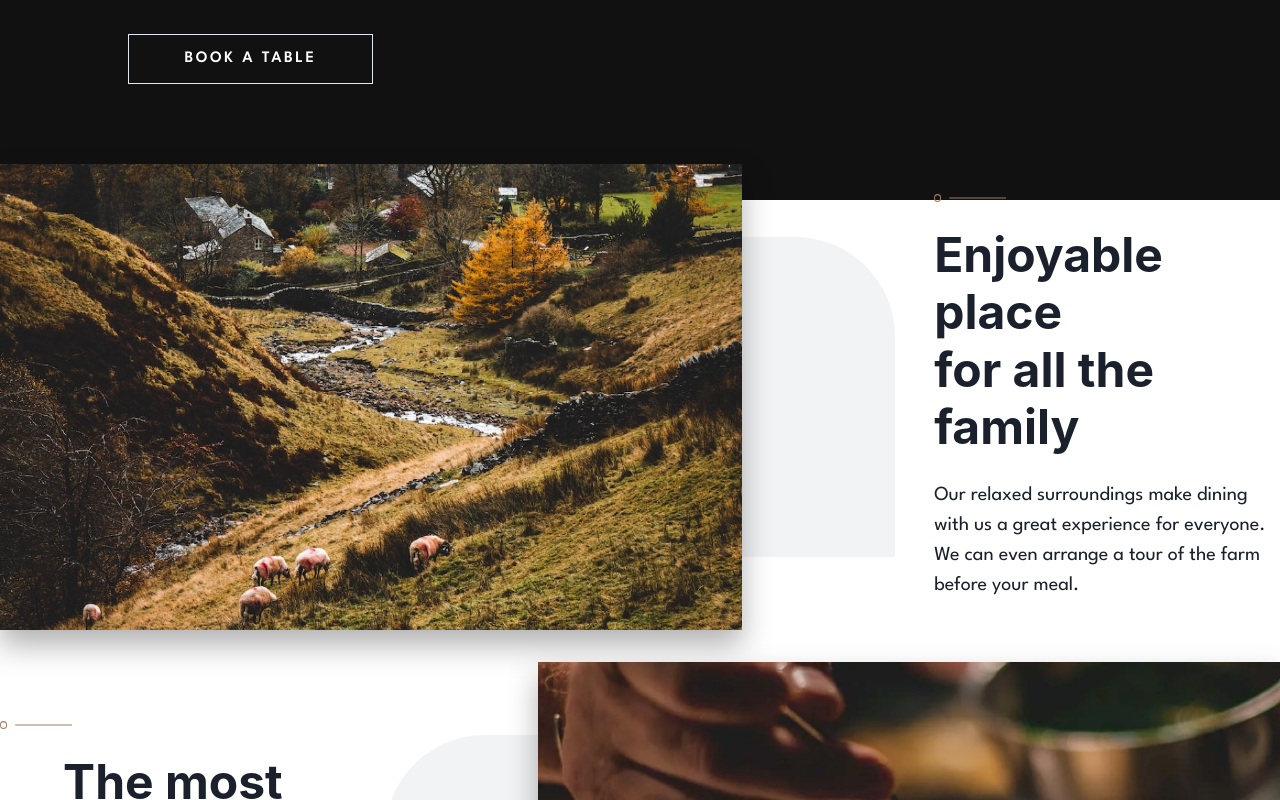
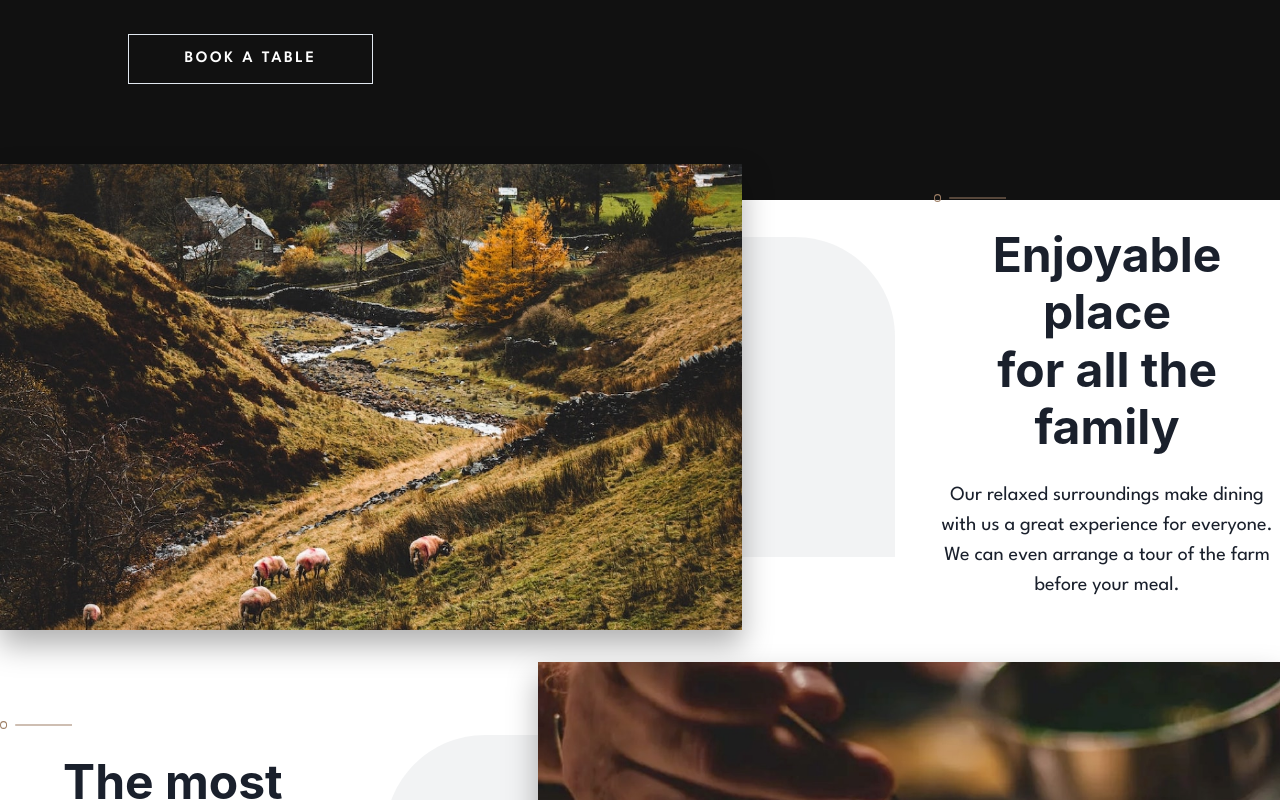
Before and after one commit to Sana-Shabeel/dine, a Next.js app: page / in a window 1280 px wide. Shown: the part 600-1400 px from the top of the page. Built offline with nearby package versions, Linux system fonts and the light colour scheme.

Commit message:
Add locally sourced comp

```diff
--- a/src/componnets/EnjoyablePlace.tsx
+++ b/src/componnets/EnjoyablePlace.tsx
@@ -43,6 +43,7 @@ const EnjoyablePlace = () => {
           justifyContent="center"
           alignItems={{ base: "center", xl: "flex-start" }}
           gap="1.5rem"
+          textAlign="center"
         >
           <Image
             width="4.5rem"
```
